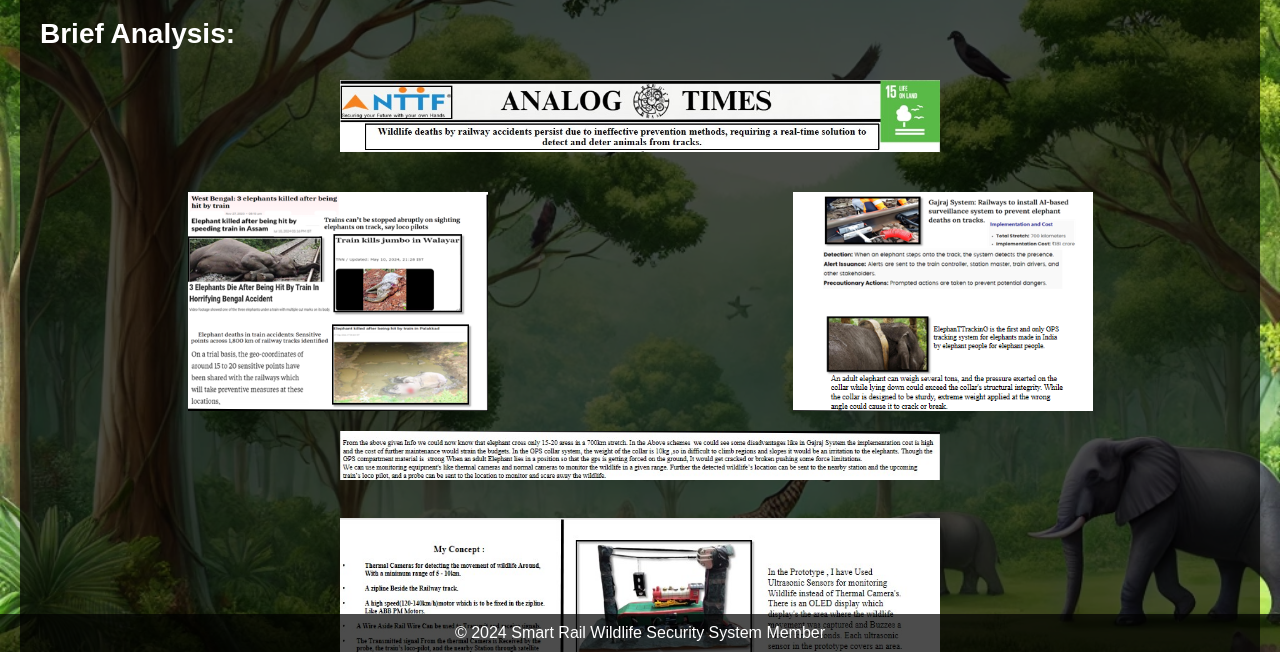
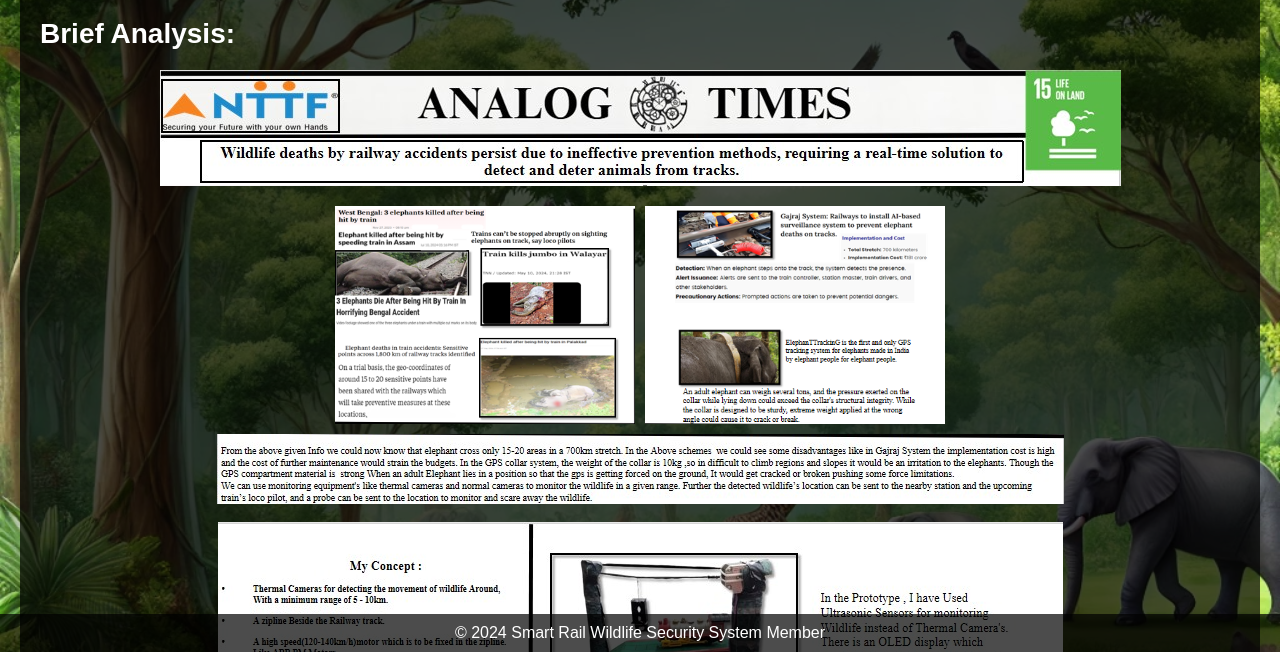
Before and after one commit to Anirudh-sha/Smart-Rail-Wildlife-Security-System, a plain HTML site: page index.html in a window 1280 px wide. Shown: the part 148-800 px from the top of the page. Drawn offline with Linux system fonts and the light colour scheme; a script that the page names is missing.

Commit message:
Update style1.css

```diff
--- a/style1.css
+++ b/style1.css
@@ -11,38 +11,34 @@ body {
     margin: 20px;
 }
 
-/* Main style for all images */
-img {
-    width: 100%; /* Full width of container */
-    max-width: 600px; /* Consistent max width for alignment */
+/* Style for the big image (1.jpg) */
+.big-image {
+    width: calc(100% - 40px); /* Ensure it aligns with other images */
+    max-width: 600px;
     height: auto;
-    margin: 10px auto; /* Centers images with margin */
+    margin: 0 auto 10px; /* Center-align with bottom margin */
 }
 
-/* Specific style for layout consistency */
-.big-image,
-.small-images-layout img {
-    width: calc(100% - 40px); /* Ensures alignment across images */
-    max-width: 600px;
-}
-
+/* Style for the smaller images (2.jpg, 3.jpg, etc.) */
 .small-images-layout {
     display: flex;
     flex-wrap: wrap;
+    justify-content: center;
     gap: 10px; /* Space between images */
-    justify-content: center; /* Center-aligns small images */
 }
 
 .small-images-layout img {
-    width: calc(50% - 10px); /* Each small image takes 50% of row */
+    width: calc(50% - 10px); /* Two images per row, with spacing */
     max-width: 300px;
+    height: auto;
+    margin-bottom: 10px;
 }
 
-/* Responsive handling */
+/* Media query to ensure responsiveness */
 @media (max-width: 768px) {
     .big-image,
     .small-images-layout img {
         width: 100%; /* Full-width on smaller screens */
-        margin: 10px 0;
+        margin: 0 auto;
     }
 }
```
